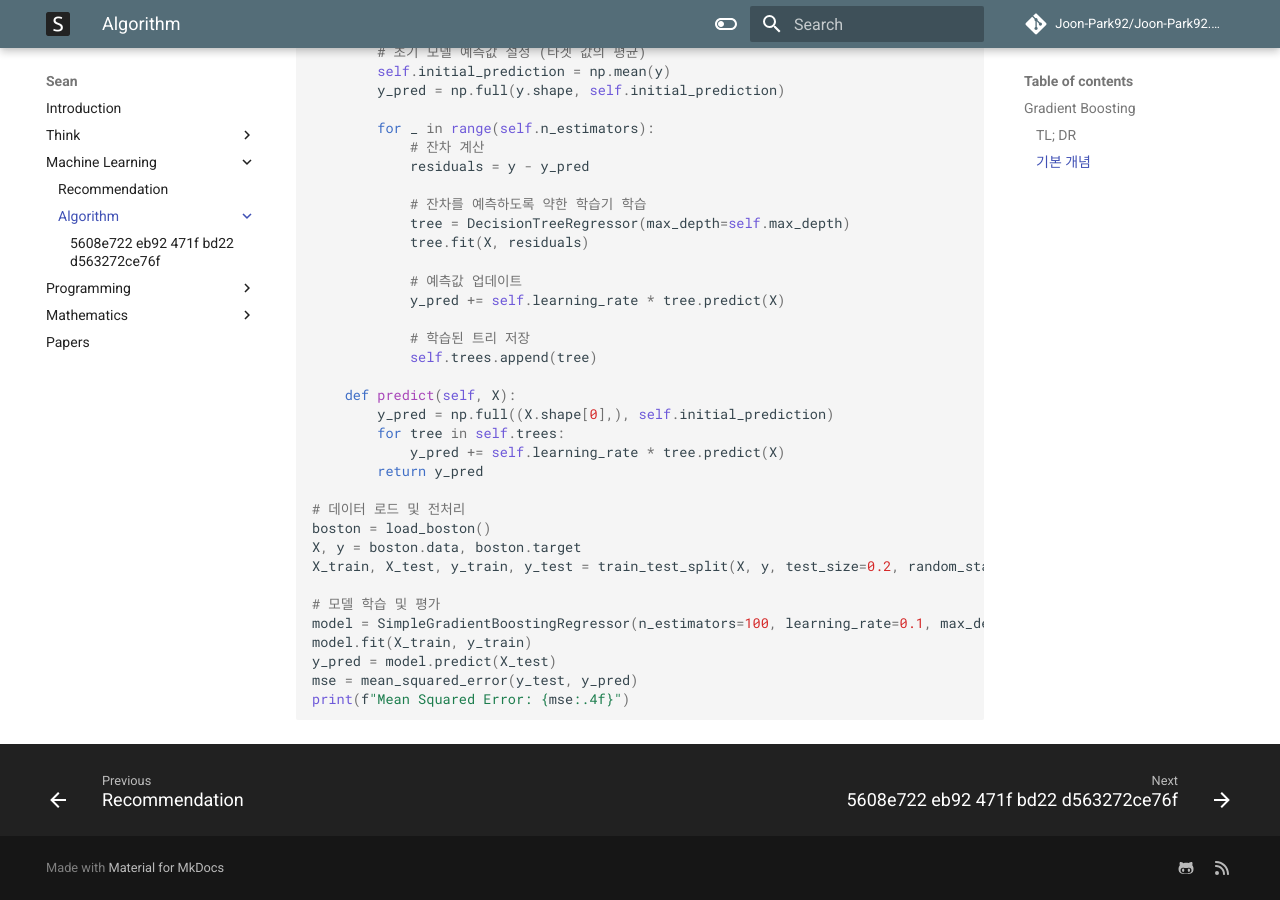
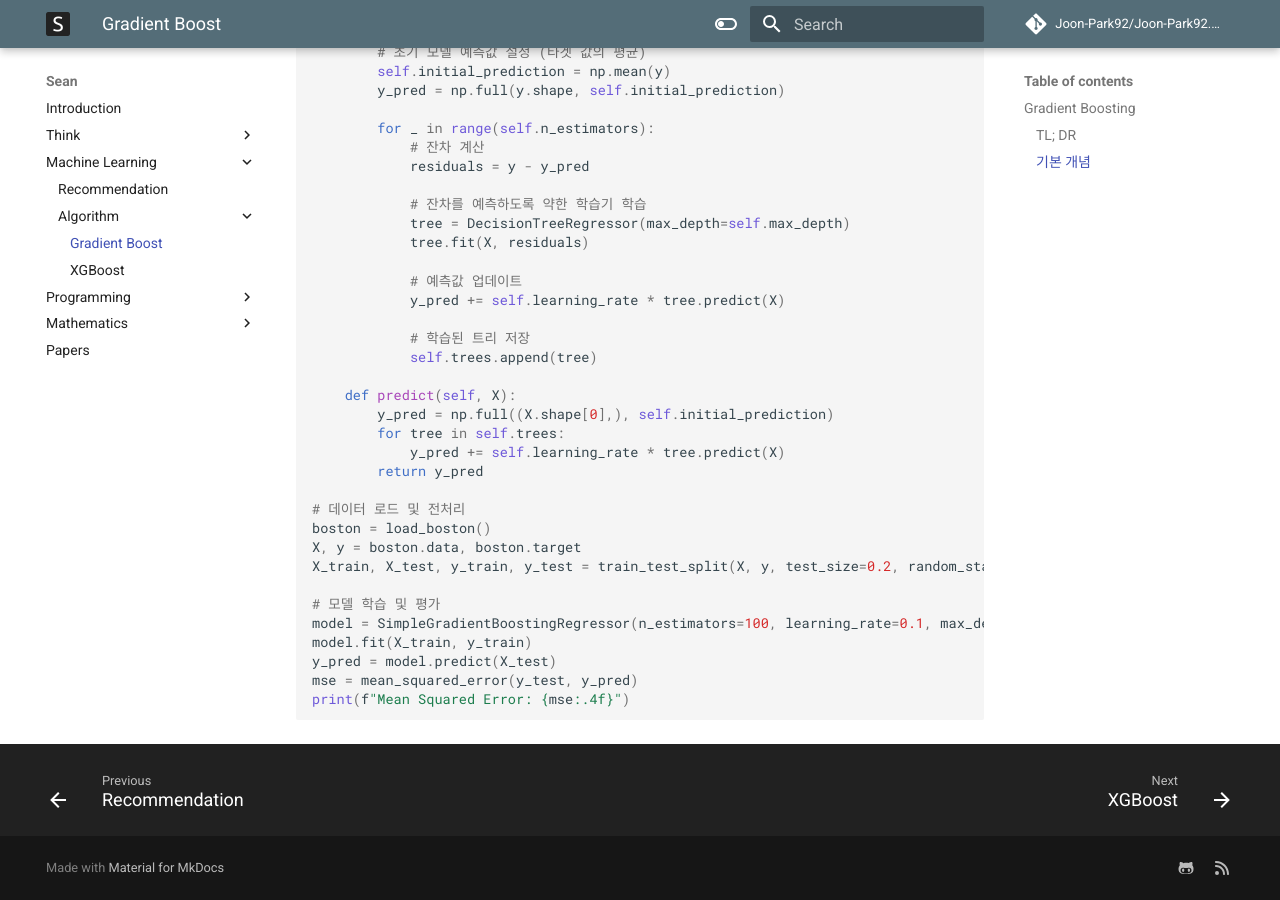
Before and after one commit to Joon-Park92/Joon-Park92.github.io, an MkDocs documentation site: the page built from docs/3ccafe3b-c24d-4bbc-b8a5-487b3b83cd5a.md, in a window 1280 px wide and 900 px high, scrolled down 2376 px. Built offline with MkDocs 1.6.1 and Material for MkDocs 9.7.7, drawn with Linux system fonts in a browser that asks for light colours; comment, search, counter and statistics services are not loaded; some of the changed text lies outside the part shown.

Commit message:
Automatically sync files from knowledge #71 (#40)
Co-authored-by: GitHub Actions <noreply@github.com>

```diff
--- a/mkdocs.yml
+++ b/mkdocs.yml
@@ -13,8 +13,10 @@ nav:
       - Recommendation:
           - 430c4345-4509-464b-afa1-839643cb3e7f.md
       - Algorithm:
-          - 3ccafe3b-c24d-4bbc-b8a5-487b3b83cd5a.md
-          - 5608e722-eb92-471f-bd22-d563272ce76f.md
+          - Gradient Boost:
+              - 3ccafe3b-c24d-4bbc-b8a5-487b3b83cd5a.md
+          - XGBoost:
+              - 5608e722-eb92-471f-bd22-d563272ce76f.md
   - Programming:
       - Network:
           - 8477ba61-0609-4ac2-b988-7cbf8854c739.md
```
